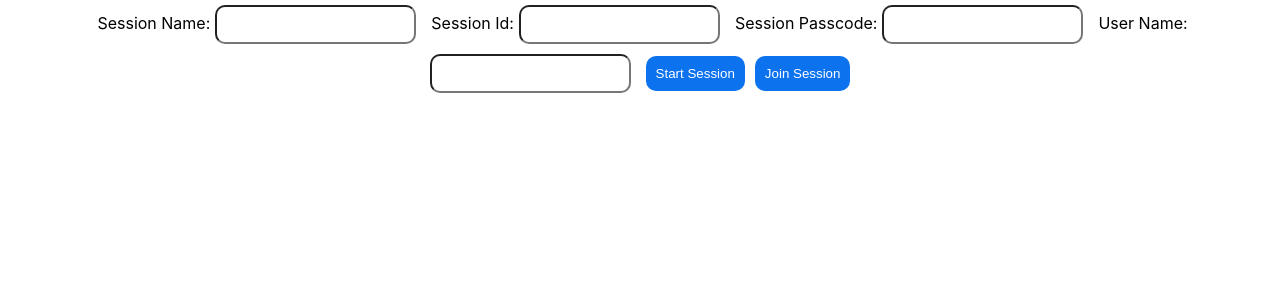
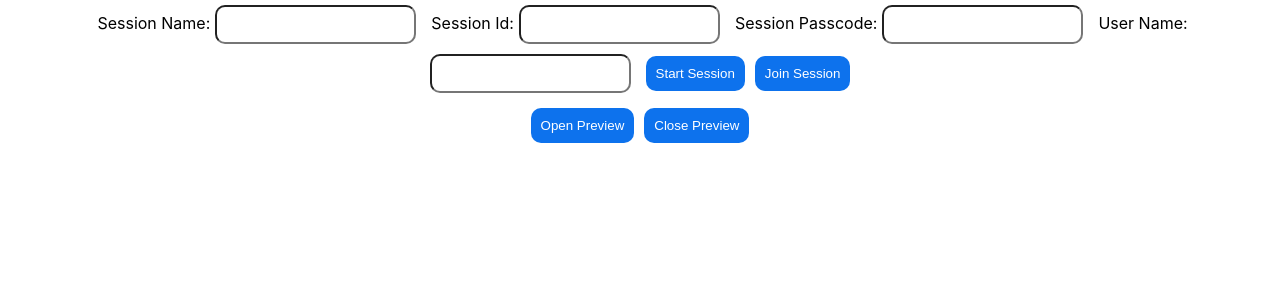
Before and after one commit to SamGreatorex/zoom-video-sdk, a React (Create React App) app: page / in a window 1280 px wide. Shown: the top 300 px of the page. Built offline with nearby package versions, Linux system fonts and the light colour scheme.

Commit message:
Task 6.1 Adding a preview window

```diff
--- a/src/App.css
+++ b/src/App.css
@@ -36,3 +36,18 @@ input[type=submit]:hover {
   font-size: large;
   margin: 5px;
 }
+
+.preview_btn {
+  background-color: rgb(13,114,237);
+  border: none;
+  color: white;
+  text-decoration: none;
+  margin: 5px;
+  padding: 10px;
+  border-radius: 10px;
+}
+
+#preview-camera-video{
+height: 400px;
+width: 600px
+}
--- a/src/App.js
+++ b/src/App.js
@@ -25,6 +25,16 @@ function App() {
     sMessage.innerText = "";
   };
 
+  const openPreview = () => {
+    var previewContainer = document.getElementById("previewContainer");
+    uitoolkit.openPreview(previewContainer);
+  };
+
+  const closePreview = () => {
+    var previewContainer = document.getElementById("previewContainer");
+    uitoolkit.closePreview(previewContainer);
+  };
+
   const configureSdk = async (settings, role) => {
     const jwtToken = await generateToken(settings.sessionName, role, settings.sessionId, settings.sessionPasscode);
 
@@ -48,6 +58,13 @@ function App() {
       <SettingsForm OnStartSession={onStartSession} OnJoinSession={OnJoinSession} />
       <div id="sessionMessage" />
       <div id="sessionContainer"></div>
+      <button className="preview_btn" onClick={openPreview}>
+        Open Preview
+      </button>
+      <button className="preview_btn" onClick={closePreview}>
+        Close Preview
+      </button>
+      <div id="previewContainer"></div>
     </div>
   );
 }
```
